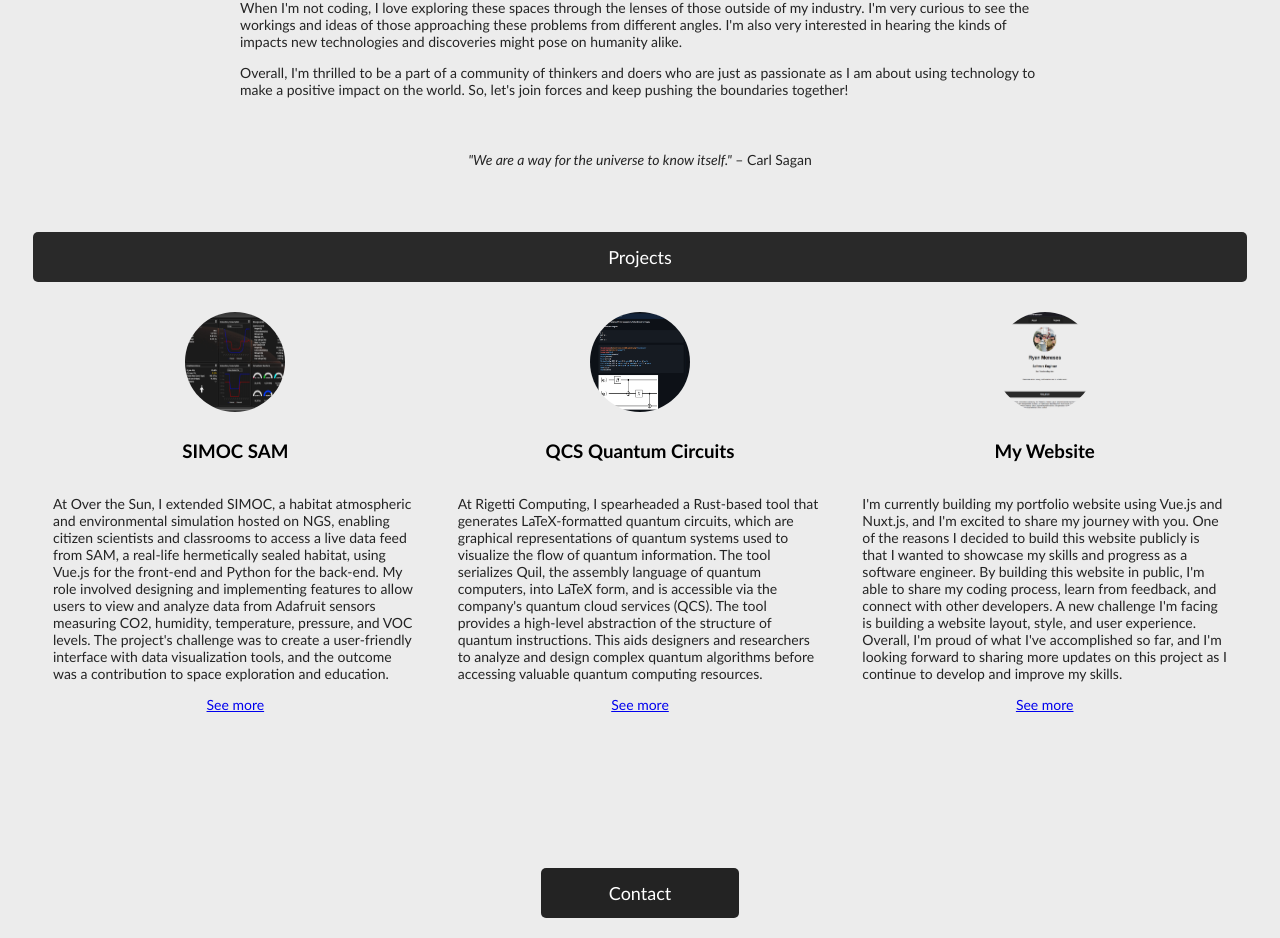
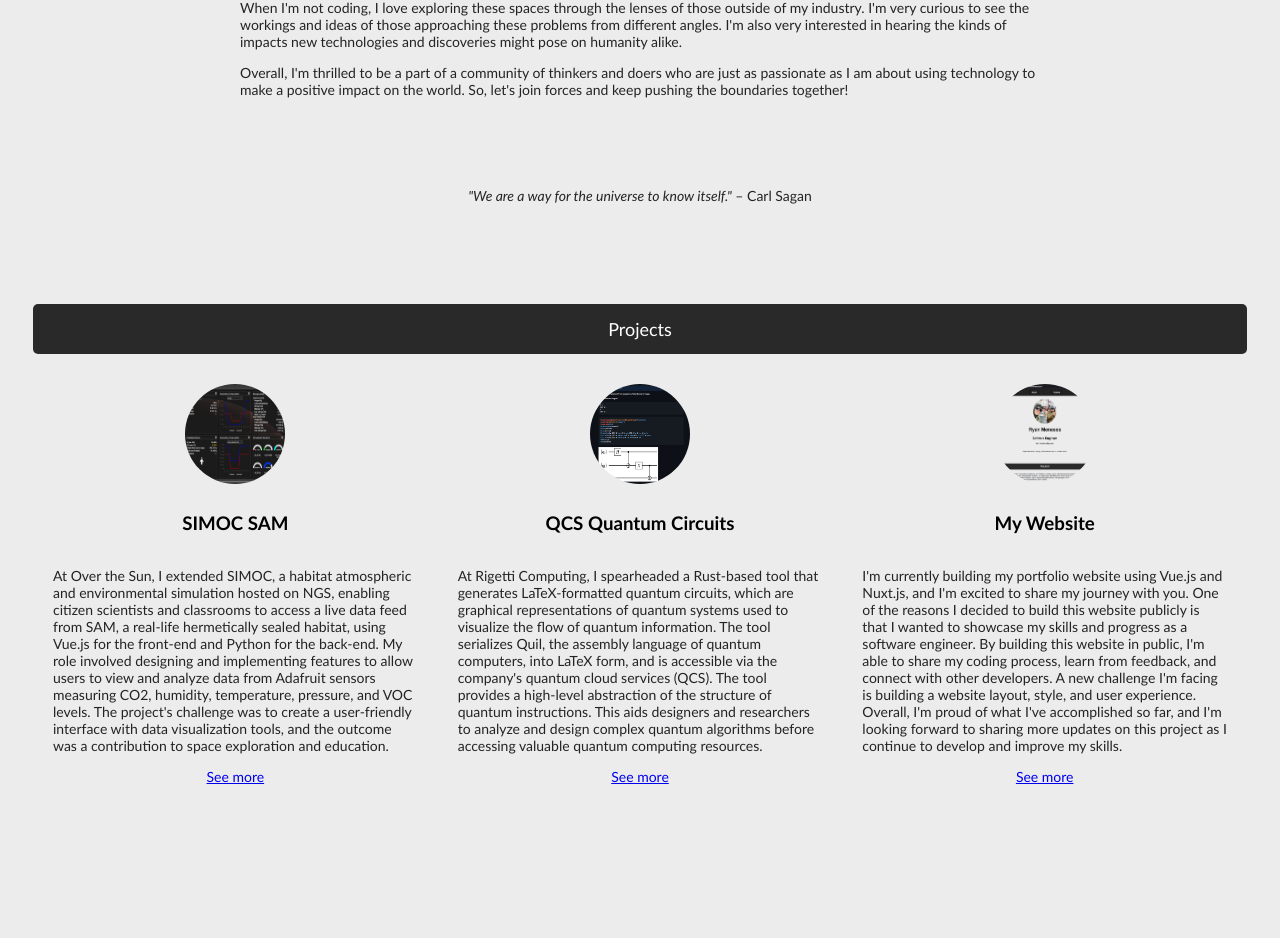
Before and after one commit to hiyaryan/ryanmeneses, a Nuxt app: page / in a window 1280 px wide. Shown: the part 934-1872 px from the top of the page. Built offline with nearby package versions, Linux system fonts and the light colour scheme; no server answers.

Commit message:
Add margin and center quote.

```diff
--- a/pages/index.vue
+++ b/pages/index.vue
@@ -15,7 +15,7 @@
       <h2>About Me</h2>
       <p v-for="paragraph in about" :key="paragraph">{{ paragraph }}</p>
     </div>
-    <p><i>"{{ quote.text }}"</i> – {{ quote.author }}</p>
+    <p class="quote"><i>"{{ quote.text }}"</i> – {{ quote.author }}</p>
     <div class="section-projects" id="projects">
       <h2>Projects</h2>
       <div>
@@ -169,6 +169,11 @@ export default {
   margin-top: 50px;
 }
 
+.quote {
+  text-align: center;
+  margin: 50px;
+}
+
 /* About */
 .section-about {
   font-size: 14px;
```
